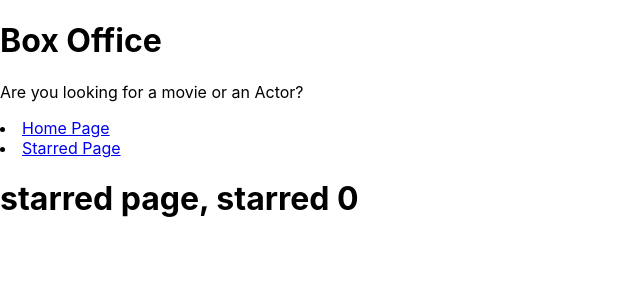
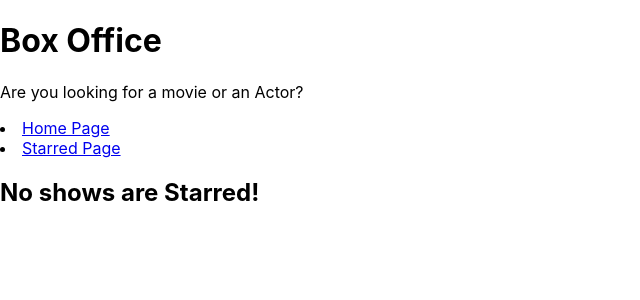
Before and after one commit to harshali19-hk/box-office-app, a React (Create React App) app: page /starred in a window 1280 px wide. Shown: the top 300 px of the page, without its empty margins (0-640 px from the left). Built offline with nearby package versions, Linux system fonts and the light colour scheme.

Commit message:
"fetched starred shows data and displayed show grid for them"

```diff
--- a/src/API/TvmazeApi.jsx
+++ b/src/API/TvmazeApi.jsx
@@ -11,3 +11,10 @@ export const SearchForShows = query => APIget(`/search/shows?q=${query}`);
 export const SearchForPeople = query => APIget(`/search/people?q=${query}`);
 
 export const GetShowId = (showId) => APIget(`/shows/${showId}?embed[]=seasons&embed[]=cast`);
+
+export const GetShowsByIds = async showsIds =>{
+  // console.log(showsIds)
+  const promises = showsIds.map(showId => APIget(`/shows/${showId}`))
+  return Promise.all(promises)
+
+}
--- a/src/pages/Starred.jsx
+++ b/src/pages/Starred.jsx
@@ -1,9 +1,33 @@
+import {  GetShowsByIds } from "../API/TvmazeApi";
 import { useStarredShows } from "../lib/useStarredShows";
+import { useQuery } from "react-query";
+import  ShowsGrid from '../components/shows/ShowsGrid'
+
 const Starred = () => {
-  const [starredShows] = useStarredShows()
+  const [starredShowsIds] = useStarredShows()
+
+  const {data:starredShows , error:starredShowsError} = useQuery( {queryKey : ['starred', starredShowsIds],
+
+  queryFn :  () => GetShowsByIds(starredShowsIds).then( result => result.map( show => ({show})))
+  ,refetchOnWindowFocus:false
+ });
+
+ if(starredShows?.length === 0){
+  // console.log(starredShows)
+  return <h2>No shows are Starred!</h2>
+ }
+ if(starredShows?.length > 0){
+  return <ShowsGrid shows={starredShows} />
+ }
+ if(starredShowsError){
+  return <h2>Error Occurred : {starredShowsError.message}</h2>
+ }
+
+
+
   return (
     <div>
-      <h1>starred page, starred {starredShows.length}</h1>
+      <h2>Shows are Loading...</h2>
     </div>
   );
 };
```
Also changed, not shown: 1 other file (tests, documents, lock files or other folders).
